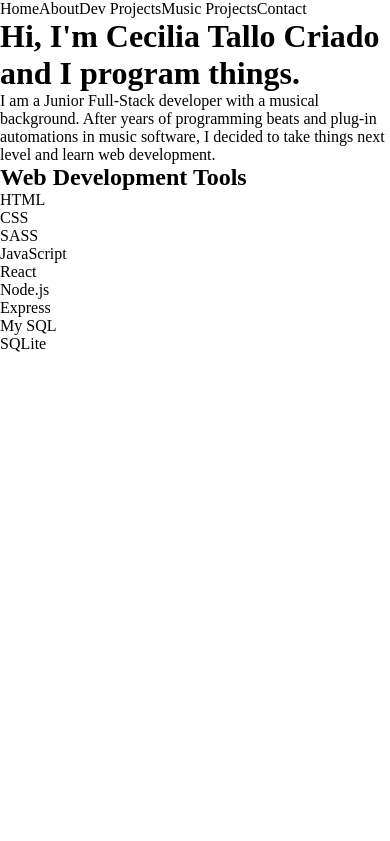
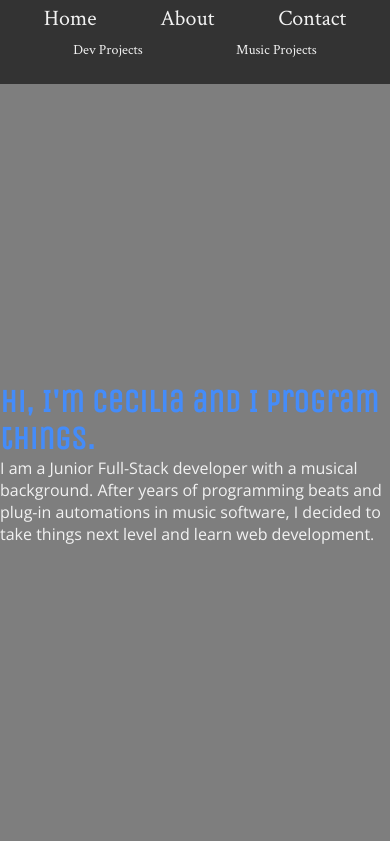
Before and after one commit to ctalloc/portfolio, a website: page html/index.html in a window 390 px wide. Shown: the top 841 px of the page. Drawn offline with nearby package versions, Linux system fonts and the light colour scheme.

Commit message:
:lipstick: Add color and font variables and make hero responsive.

```diff
--- a/html/index.html
+++ b/html/index.html
@@ -11,22 +11,23 @@
       content=""
     />
     <meta property="og:title" content="" /> -->
+    <link href="https://fonts.googleapis.com/css2?family=Crimson+Text&family=Open+Sans&family=Unica+One&display=swap" rel="stylesheet">
     <link rel="stylesheet" href="../styles/css/style.css" />
     <!-- <link rel="icon" href="./assets/images/favicon.png" type="image/x-icon" /> -->
 </head>
 <body>
     <header class="hero">
       <div class="hero__item hero__main">
-        <h1>Hi, I'm Cecilia Tallo Criado and I program things.</h1>
-        <p>I am a Junior Full-Stack developer with a musical background. After years of programming beats and plug-in automations in music software, I decided to take things next level and learn web development. </p>
+        <h1 class="hero__title">Hi, I'm Cecilia and I program things.</h1>
+        <p class="hero__txt">I am a Junior Full-Stack developer with a musical background. After years of programming beats and plug-in automations in music software, I decided to take things next level and learn web development. </p>
       </div>
       <div class="hero__item hero__side">
         <nav class="navbar">
           <ul class="navbar__list">
             <li class="navbar__item">Home</li>
             <li class="navbar__item">About</li>
-            <li class="navbar__item">Dev Projects</li>
-            <li class="navbar__item">Music Projects</li>
+            <li class="navbar__item navbar__item--proj">Dev Projects</li>
+            <li class="navbar__item navbar__item--proj">Music Projects</li>
             <li class="navbar__item">Contact</li>
           </ul>
         </nav>
--- a/styles/sass/abstract/_variables.scss
+++ b/styles/sass/abstract/_variables.scss
@@ -1,16 +1,14 @@
-$key-lime: #d9ed92ff;
-$yellow-green-crayola: #b5e48cff;
-$granny-smith-apple: #99d98cff;
-$ocean-green: #76c893ff;
-$keppel: #52b69aff;
-$viridian-green: #34a0a4ff;
-$blue-munsell: #168aadff;
-$celadon-blue: #1a759fff;
-$lapis-lazuli: #1e6091ff;
-$yale-blue: #184e77ff;
+//colors
 
+$blue: rgb(69, 140, 249);
 $dark-gray: #333333;
 $gray: #7E7E7E;
 $medium-gray: #8C8C8C;
 $light-gray: #d3d3d3;
 $white: #F2F2F2;
+
+//fonts
+
+$subtitle: 'Crimson Text', serif;
+$txt: 'Open Sans', sans-serif;
+$title: 'Unica One', cursive;
--- a/styles/sass/layout/_header.scss
+++ b/styles/sass/layout/_header.scss
@@ -4,23 +4,62 @@
 .hero {
   display: flex;
   flex-direction: column;
+  height: 100vh;
   @include tablet {
     flex-direction: row;
+    height: 70vh;
   }
   &__main {
+    background-color: $gray;
     order: 1;
+    height: 90vh;
+    display: flex;
+    flex-direction: column;
+    justify-content: center;
+    align-items: center;
     @include tablet {
-        order: 0;
-      }
+      order: 0;
+    }
+  }
+  &__side {
+    height: 10vh;
+    background-color: $dark-gray;
+    @include tablet {
+        height: 100vh;
+    }
+  }
+  &__title {
+      color: $blue;
+      font-family:  $title;
+  }
+  &__txt {
+      color: $white;
+      font-family: $txt;
   }
 }
 
 .navbar {
+  color: $white;
   &__list {
+      font-family: $subtitle;
     display: flex;
     flex-direction: row;
+    justify-content: space-evenly;
+    font-size: 22px;
+    flex-wrap: wrap;
     @include tablet {
-        flex-direction: column;
+      flex-direction: column;
     }
   }
+  &__item {
+      margin: 4px 20px;
+      &--proj{
+          order: 1;
+          font-size: 14px;
+          @include tablet {
+              order: 0;
+              font-size: 20px;
+          }
+      }
+  }
 }
```
Also changed, not shown: styles/css/style.css.
